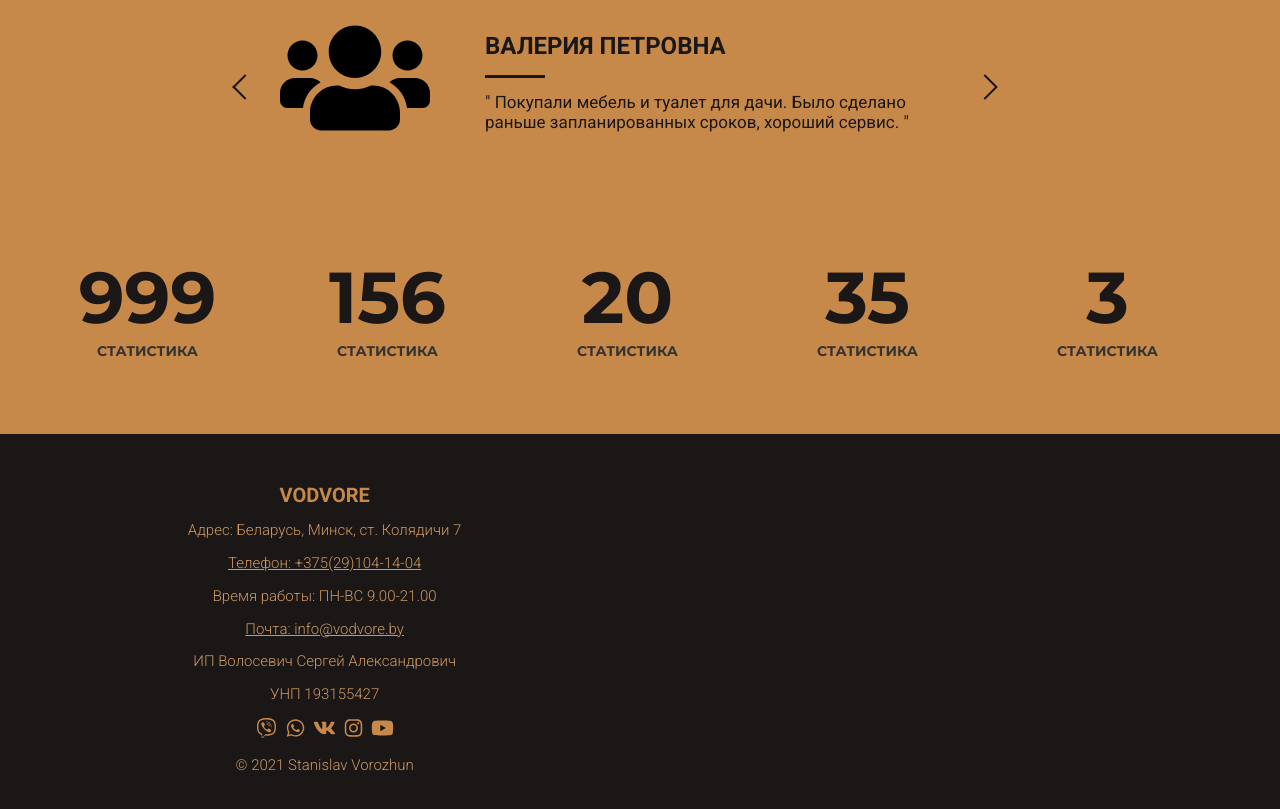
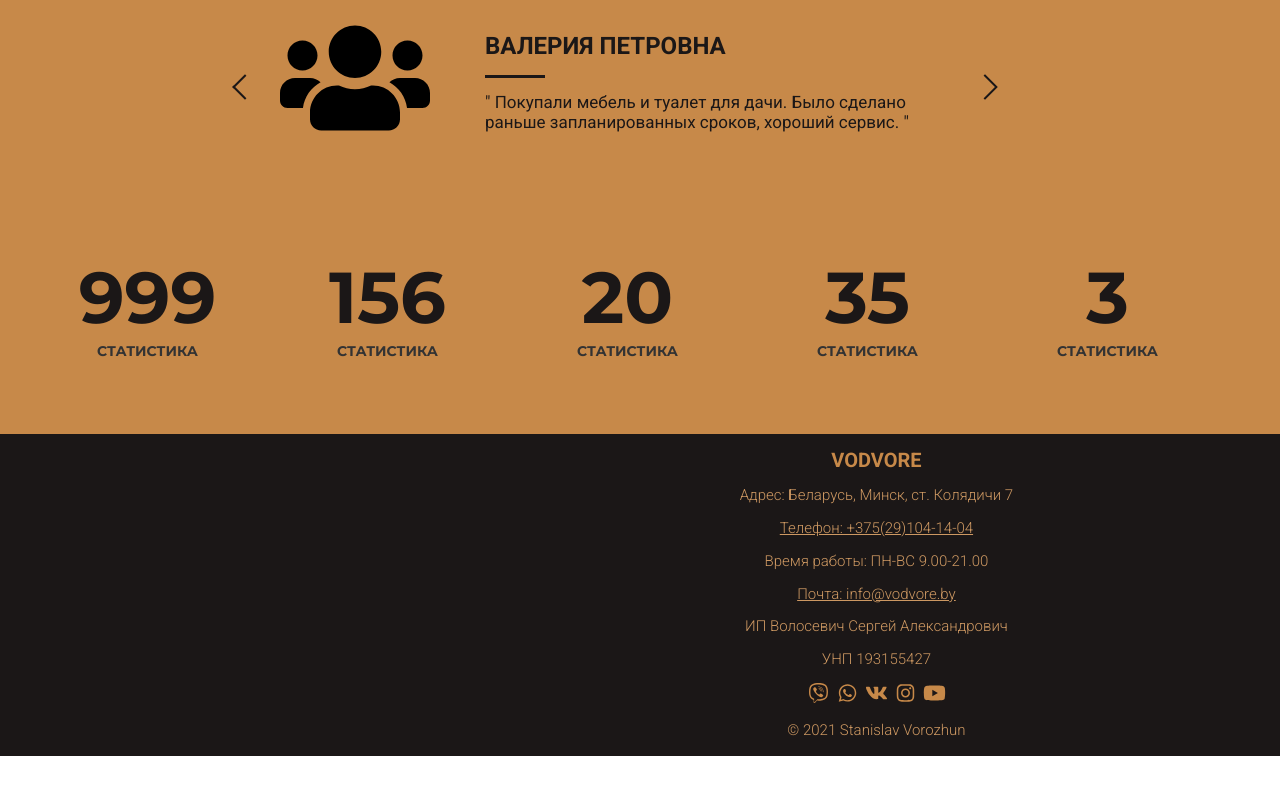
Before and after one commit to Stanislav-Vorozhun/Vodvore, a plain HTML site: page index.html in a window 1280 px wide. Shown: the part 6809-7618 px from the top of the page. After the commit the page ends 7565 px from the top, so only its background shows below. Drawn offline with nearby package versions, Linux system fonts and the light colour scheme.

Commit message:
fix footer

```diff
--- a/css/footer.css
+++ b/css/footer.css
@@ -9,8 +9,8 @@
 
 .footer-colum-card {
     text-align: center;
-    flex-grow: 2;
-    padding: 50px 15px 20px 20px;
+    flex-grow: 6;
+    padding: 15px 15px 0px 20px;
 }
 
 .footer-colum-map {
--- a/index.html
+++ b/index.html
@@ -445,6 +445,9 @@
     <!-- footer -->
     <footer class=" footer " id=" footer ">
         <div class=" footer-inner ">
+            <div class=" footer-colum-map ">
+                <iframe src="https://yandex.ru/map-widget/v1/?um=constructor%3A27abeb474dcacf680e05ded699c3b388b3c941ea41b2181290efb2f1bb15b342&amp;source=constructor " width="100% " height="318 " frameborder="0 "></iframe>
+            </div>
             <div class=" footer-colum-card ">
                 <a class=" header-logo header-logo-footer " href=" # ">Vodvore</a>
                 <p class=" footer-text ">Адрес: Беларусь, Минск, ст. Колядичи 7</p>
@@ -497,11 +500,7 @@
                 <p class=" footer-text ">© 2021 Stanislav Vorozhun</p>
             </div>
 
-            <div class=" footer-colum-map ">
-                <iframe
-                    src=" https://yandex.ru/map-widget/v1/?um=constructor%3A27abeb474dcacf680e05ded699c3b388b3c941ea41b2181290efb2f1bb15b342&amp;source=constructor "
-                    width=" 100% " height=" 370 " frameborder=" 0 "></iframe>
-            </div>
+
         </div>
 
     </footer>
```
